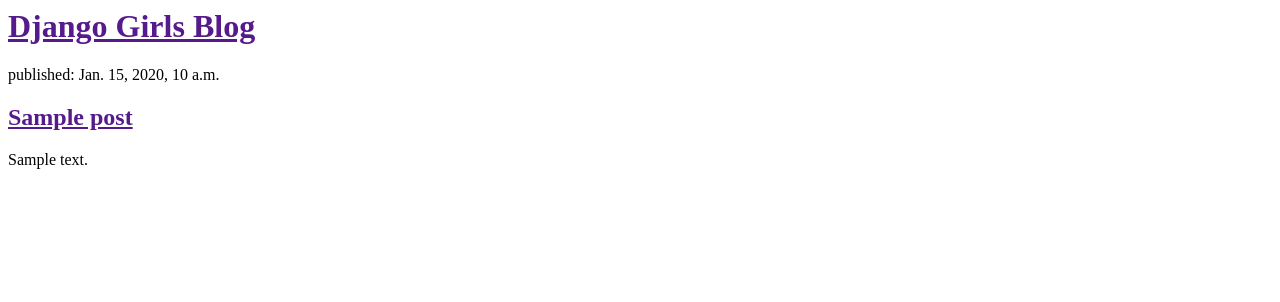
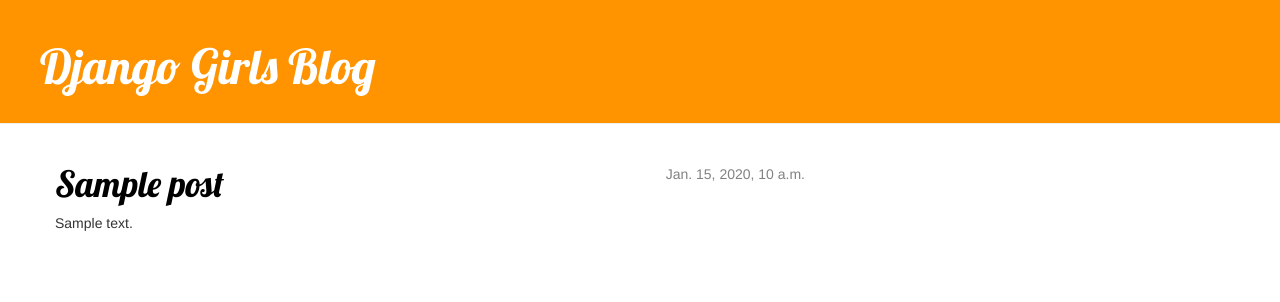
Before and after one commit to gwkedzia/my-first-blog, a Django app: page / in a window 1280 px wide. Shown: the top 302 px of the page. Run offline with Django 3.2, Linux system fonts and the light colour scheme; tables that the repository leaves empty hold one stand-in row (values such as "Sample post"); some libraries are stand-ins or nearby versions.

Commit message:
link dopojedynczego posta

```diff
--- /dev/null
+++ b/blog/templates/blog/base.html
@@ -0,0 +1,23 @@
+{% load staticfiles %}
+<html>
+    <head>
+        <title>Django Girls blog</title>
+        <link rel="stylesheet" href="//maxcdn.bootstrapcdn.com/bootstrap/3.2.0/css/bootstrap.min.css">
+        <link rel="stylesheet" href="//maxcdn.bootstrapcdn.com/bootstrap/3.2.0/css/bootstrap-theme.min.css">
+        <link href='//fonts.googleapis.com/css?family=Lobster&subset=latin,latin-ext' rel='stylesheet' type='text/css'>
+        <link rel="stylesheet" href="{% static 'css/blog.css' %}">
+    </head>
+    <body>
+        <div class="page-header">
+            <h1><a href="/">Django Girls Blog</a></h1>
+        </div>
+        <div class="content container">
+            <div class="row">
+                <div class="col-md-8">
+                {% block content %}
+                {% endblock %}
+                </div>
+            </div>
+        </div>
+    </body>
+</html>
--- a/blog/templates/blog/post_list.html
+++ b/blog/templates/blog/post_list.html
@@ -1,19 +1,15 @@
-<html>
-    <head>
-        <title>Django Girls blog</title>
-    </head>
-    <body>
-        <div>
-            <h1><a href="">Django Girls Blog</a></h1>
-        </div>
+{% extends 'blog/base.html' %}
 
 
-        {% for post in posts %}
-    		<div>
-        		<p>published: {{ post.published_date }}</p>
-        		<h2><a href="">{{ post.title }}</a></h2>
-        		<p>{{ post.text|linebreaksbr }}</p>
-    		</div>
-		{% endfor %}
-    </body>
-</html>
+        {% block content %}
+
+            		{% for post in posts %}
+                		<div class="post">
+                    		<div class="date">
+                        		{{ post.published_date }}
+                    		</div>
+                    		<h1><a href="{% url 'post_detail' pk=post.pk %}">{{ post.title }}</a></h1>
+                    		<p>{{ post.text|linebreaksbr }}</p>
+                		</div>
+            		{% endfor %}
+        {% endblock content %}
--- a/blog/urls.py
+++ b/blog/urls.py
@@ -2,4 +2,5 @@ from django.conf.urls import url
 from . import views
 urlpatterns = [
     url(r'^$', views.post_list, name='post_list'),
+    url(r'^post/(?P<pk>[0-9]+)/$', views.post_detail, name='post_detail'),
 ]
--- a/blog/views.py
+++ b/blog/views.py
@@ -1,7 +1,11 @@
-from django.shortcuts import render
+from django.shortcuts import render, get_object_or_404
 from django.utils import timezone
 from .models import Post
 
 def post_list(request):
     posts = Post.objects.all()
     return render(request, 'blog/post_list.html', {'posts': posts})
+
+def post_detail(request, pk):
+    post = get_object_or_404(Post, pk=pk)
+    return render(request, 'blog/post_detail.html', {'post': post})
--- a/newsite/settings.py
+++ b/newsite/settings.py
@@ -101,3 +101,6 @@ USE_TZ = True
 # https://docs.djangoproject.com/en/1.8/howto/static-files/
 
 STATIC_URL = '/static/'
+STATICFILES_DIRS = (
+    os.path.join(BASE_DIR, "static"),
+)
--- /dev/null
+++ b/static/css/blog.css
@@ -0,0 +1,55 @@
+h1 a {
+    color: #FCA205;
+    font-family: 'Lobster';
+}
+h2 a {
+	color: #FF0037;
+	font-family: 'Lobster';
+}
+.page-header {
+    background-color: #ff9400;
+    margin-top: 0;
+    padding: 20px 20px 20px 40px;
+}
+
+.page-header h1, .page-header h1 a, .page-header h1 a:visited, .page-header h1 a:active {
+    color: #ffffff;
+    font-size: 36pt;
+    text-decoration: none;
+}
+
+.content {
+    margin-left: 40px;
+}
+
+h1, h2, h3, h4 {
+    font-family: 'Lobster', cursive;
+}
+
+.date {
+    float: right;
+    color: #828282;
+}
+
+.save {
+    float: right;
+}
+
+.post-form textarea, .post-form input {
+    width: 100%;
+}
+
+.top-menu, .top-menu:hover, .top-menu:visited {
+    color: #ffffff;
+    float: right;
+    font-size: 26pt;
+    margin-right: 20px;
+}
+
+.post {
+    margin-bottom: 70px;
+}
+
+.post h1 a, .post h1 a:visited {
+    color: #000000;
+}
```
Also changed, not shown: blog/templates/blog/post_detail.html (added, +13 -0 lines).
